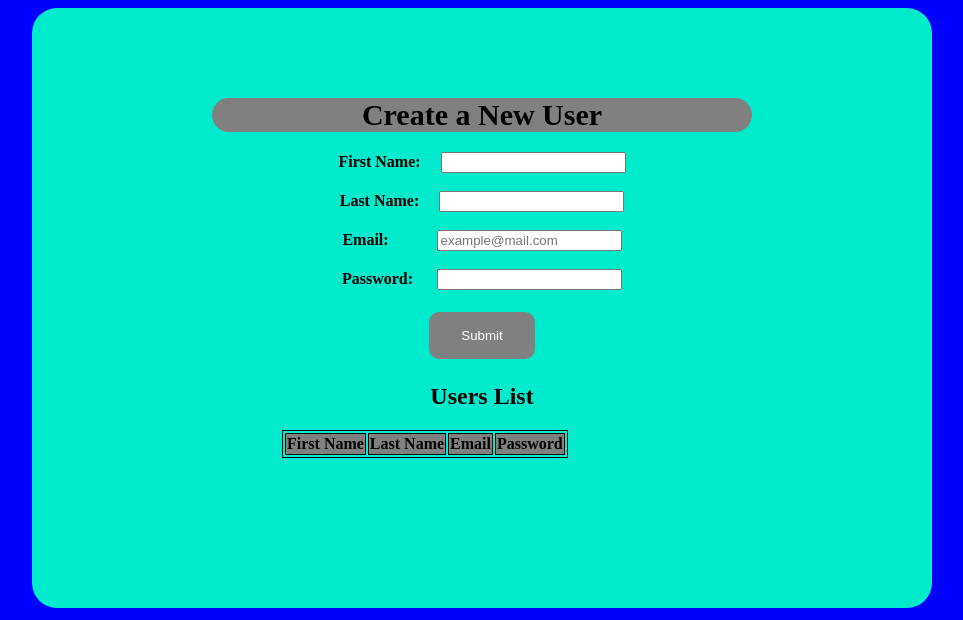
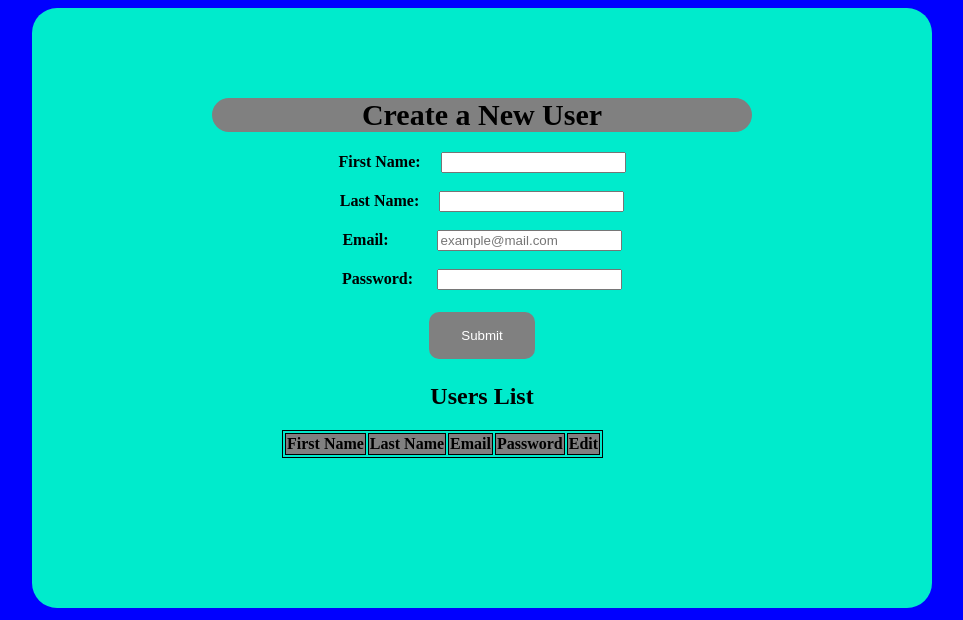
Before and after one commit to GaithCattan/COSW30, a PHP site: page /labwork/homework-10/crud.php in a window 1280 px wide. Shown: the top 620 px of the page, without its empty margins (158-1121 px from the left). Run offline with PHP 8.4, Linux system fonts and the light colour scheme; data that the repository does not hold is empty.

Commit message:
change in the table

```diff
--- a/labwork/homework-10/crud.php
+++ b/labwork/homework-10/crud.php
@@ -159,6 +159,7 @@ if($result) {
                 <th bgcolor="grey">Last Name</th>
                 <th bgcolor="grey">Email</th>
                 <th bgcolor="grey">Password</th>
+                <th bgcolor="grey">Edit</th>
             </tr>
         </thead>
         <tbody>
@@ -170,6 +171,7 @@ if($result) {
                 <td bgcolor="white">'.$row['last_name'].'</td>
                 <td bgcolor="white">'.$row['email'].'</td>
                 <td bgcolor="white">'.$row['password'].'</td>
+                <td bgcolor="white"><a href="update.php?id='.$row['user_id'].'">Edit</td>
             </tr>';
         }
         ?>
```
